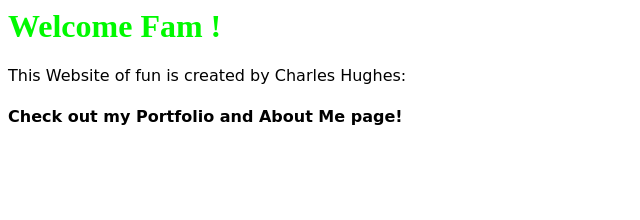
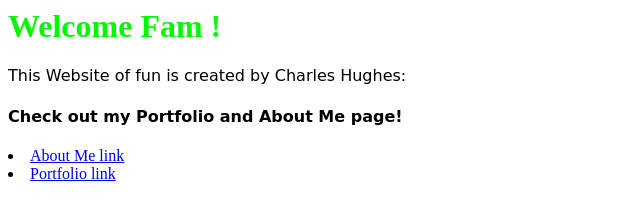
Before and after one commit to CHughesIV/CSP2023, a plain HTML site: page Home.html in a window 1280 px wide. Shown: the whole page, without its empty margins (0-640 px from the left). Drawn offline with Linux system fonts and the light colour scheme.

Commit message:
Update Home.html

```diff
--- a/Home.html
+++ b/Home.html
@@ -9,6 +9,8 @@
 
 
      <h4>Check out my Portfolio and About Me page!</h4>
+ <li><a href="AboutMe.html">About Me link</a>
+<li><a href="portfolio.html">Portfolio link</a>
 
    </body>
   <html>
```
